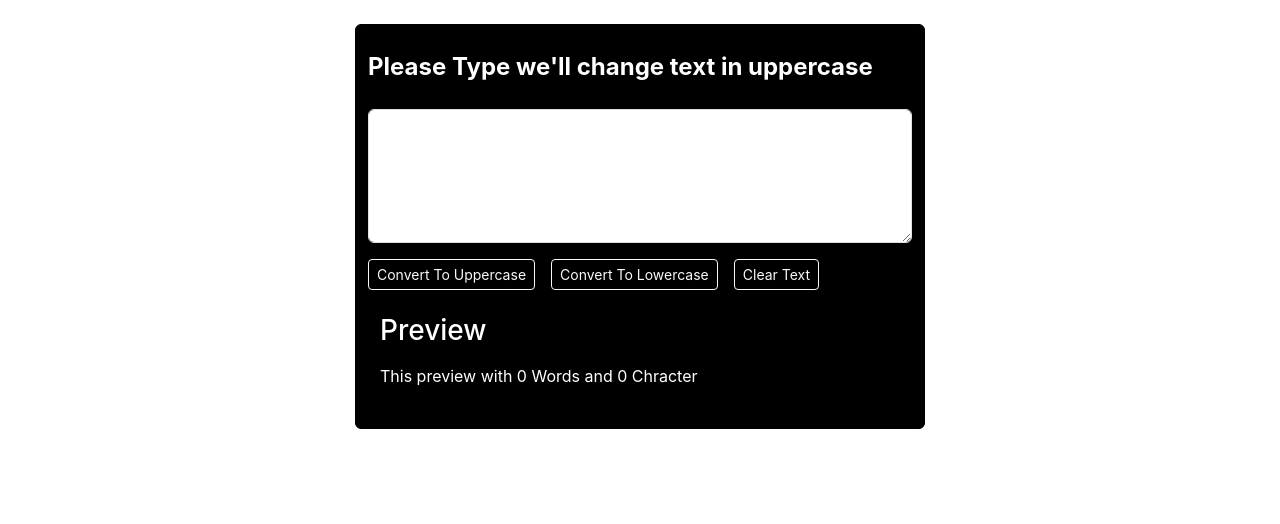
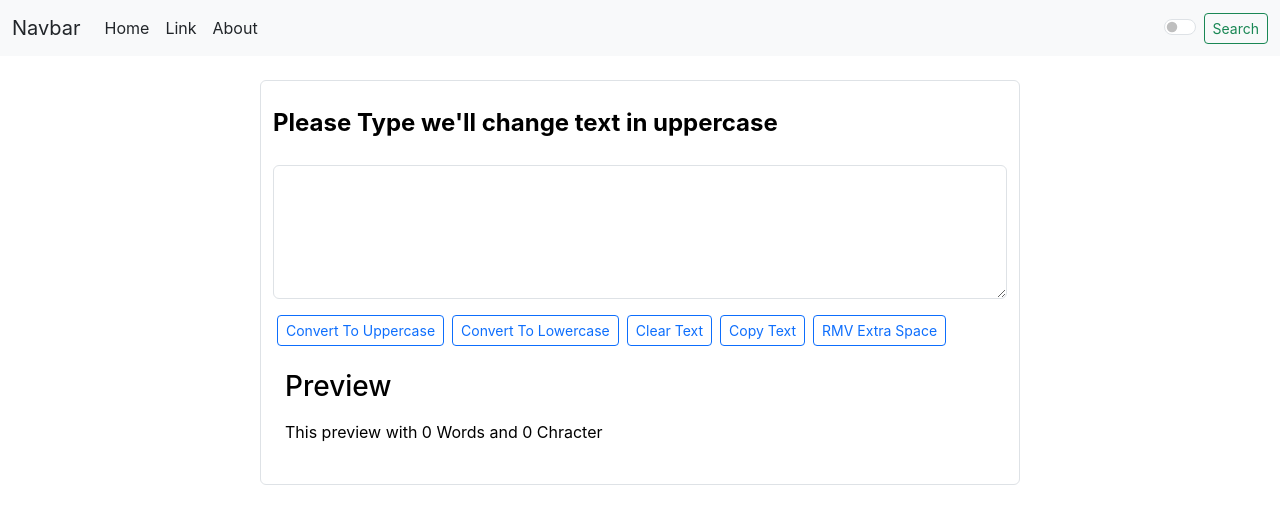
Before and after one commit to SachinKumar46/Text-Change-In-Uppercase, a React (Create React App) app: page / in a window 1280 px wide. Shown: the top 524 px of the page. Built offline with nearby package versions, Linux system fonts and the light colour scheme.

Commit message:
enable dark mode in navbar

```diff
--- a/src/App.js
+++ b/src/App.js
@@ -1,47 +1,26 @@
+import Navbar from './componnets/Navbar'
+import TextForm from './componnets/TextForm';
 import React, { useState } from 'react'
 
 
 function App() {
-  const [text, setText] = useState("")
+  const [mode, setMode]=useState("light")
 
-  const handleOnChange = (e) => {
-    setText(e.target.value);
+  const  toggleMode=()=>{
+    if (mode==="light") {
+        setMode("dark");
+        document.body.style.backgroundColor="#1f1b40";
+    }
+    else{
+      setMode("light");
+      document.body.style.backgroundColor="white";
+    }
   }
-  const handleOnClickUppercase = () => {
-    let newText = text.toUpperCase()
-    setText(newText);
-  }
-
-  const handleOnClickLowercase = () => {
-    let newText = text.toLowerCase()
-    setText(newText);
-  }
-
-  const handleOnClickClearTxt = () => {
-    let newText =("")
-    setText(newText);
-  }
-
-
   return (
-    <div className="container">
-      <div className="row">
-        <div className="col-6 m-auto my-4 border border-black rounded py-4 bg-black">
-          <form action="" >
-            <label htmlFor="" className='form-label fw-bold fs-4 text-white'>Please Type we'll change text in uppercase</label>
-            <textarea name="" id="" cols="30" rows="5" className='form-control my-3' value={text} onChange={handleOnChange}></textarea>
-            <button type='button' className='btn btn-sm btn btn-outline-light' onClick={handleOnClickUppercase}>Convert To Uppercase</button>
-            <button type='button' className='btn btn-sm btn btn-outline-light mx-3' onClick={handleOnClickLowercase}>Convert To Lowercase</button>
-            <button type='button' className='btn btn-sm btn btn-outline-light' onClick={handleOnClickClearTxt}>Clear Text</button>
-          </form>
-          <div className="container text-white mt-4">
-            <h3 className=' mt-4'>Preview</h3>
-            <p className=''>{text}</p>
-            <p>This preview with {text.split("").length} Words and {text.length} Chracter</p>
-          </div>
-        </div>
-      </div>
-    </div>
+  <>
+      <Navbar mode={mode} toggleMode={toggleMode}/>
+      <TextForm   mode={mode}/>
+  </>
   );
 }
 export default App;
--- /dev/null
+++ b/src/componnets/Navbar.js
@@ -0,0 +1,37 @@
+import React, { useState } from 'react'
+
+export default function Navbar(props) {
+    return (
+        <>
+            <nav className={`navbar navbar-expand-lg navbar- ${props.mode} bg-${props.mode}`}>
+                <div className="container-fluid">
+                    <a className={`navbar-brand text-${props.mode==="light"?"dark":"light"}`} href="/">Navbar</a>
+                    <button className="navbar-toggler" type="button" data-bs-toggle="collapse" data-bs-target="#navbarSupportedContent" aria-controls="navbarSupportedContent" aria-expanded="false" aria-label="Toggle navigation">
+                        <span className="navbar-toggler-icon"></span>
+                    </button>
+                    <div className="collapse navbar-collapse" id="navbarSupportedContent">
+                        <ul className="navbar-nav me-auto mb-2 mb-lg-0">
+                            <li className="nav-item">
+                                <a className={`nav-link active text-${props.mode==="light"?"dark":"light"}`} aria-current="page" href="#">Home</a>
+                            </li>
+                            <li className="nav-item">
+                                <a className={`nav-link  text-${props.mode==="light"?"dark":"light"}`} href="#">Link</a>
+                            </li>
+
+                            <li className="nav-item">
+                                <a className={`nav-link active text-${props.mode==="light"?"dark":"light"}`}>About</a>
+                            </li>
+                        </ul>
+                        <form className="d-flex align-items-center" role="search">
+                            <div className="form-check form-switch">
+                                <input className="form-check-input" type="checkbox" onClick={props.toggleMode} role="switch" id="flexSwitchCheckDefault" />
+                            </div>
+                            <button className="btn btn-outline-success btn-sm" type="submit">Search</button>
+                        </form>
+                    </div>
+                </div>
+            </nav>
+
+        </>
+    )
+}
--- /dev/null
+++ b/src/componnets/TextForm.js
@@ -0,0 +1,65 @@
+import React, { useState } from 'react'
+
+export default function TextForm(props) {
+    const [text, setText] = useState("")
+
+  // for write text anything on input box
+  const handleOnChange = (e) => {
+    setText(e.target.value);
+  }
+
+  // for uppercase text
+  const handleOnClickUppercase = () => {
+    let newText = text.toUpperCase()
+    setText(newText);
+  }
+
+  // for Lowercase text
+  const handleOnClickLowercase = () => {
+    let newText = text.toLowerCase()
+    setText(newText);
+  }
+
+  // For clear text
+  const handleOnClickClearTxt = () => {
+    let newText =("")
+    setText(newText);
+  }
+
+  // for copy text
+  const handleOnCopyTxt=()=>{
+    var text=document.getElementById("rootId");
+    text.select();
+    navigator.clipboard.writeText(text.value)
+  }
+
+  // for remove extra space
+  const handleOnRemoveExtraSpace=()=>{
+    let newtText=text.split(/[ ]+/);
+    setText(newtText.join(" "))
+  }
+  return (
+    <>
+         <div className="container" style={{color:props.mode==="dark"?"white":"black"}}>
+      <div className="row">
+        <div className="col-8 m-auto my-4 border  rounded py-4 ">
+          <form action="" >
+            <label htmlFor="" className='form-label fw-bold fs-4' >Please Type we'll change text in uppercase</label>
+            <textarea name="" id="rootId" cols="30" rows="5" className='form-control my-3' value={text} onChange={handleOnChange} style={{backgroundColor:props.mode==="dark"?"#1f1b40":"white",color:props.mode==="dark"?"white":"black"}}></textarea>
+            <button type='button' className='btn btn-sm btn btn-outline-primary mx-1' onClick={handleOnClickUppercase}>Convert To Uppercase</button>
+            <button type='button' className='btn btn-sm btn btn-outline-primary mx-1' onClick={handleOnClickLowercase}>Convert To Lowercase</button>
+            <button type='button' className='btn btn-sm btn btn-outline-primary mx-1' onClick={handleOnClickClearTxt}>Clear Text</button>
+            <button type='button' className='btn btn-sm btn btn-outline-primary mx-1' onClick={handleOnCopyTxt}>Copy Text</button>
+            <button type='button' className='btn btn-sm btn btn-outline-primary mx-1' onClick={handleOnRemoveExtraSpace}>RMV Extra Space</button>
+          </form>
+          <div className="container  mt-4">
+            <h3 className=' mt-4'>Preview</h3>
+            <p className=''>{text}</p>
+            <p>This preview with {text.split("").length} Words and {text.length} Chracter</p>
+          </div>
+        </div>
+      </div>
+    </div>
+    </>
+  )
+}
```
